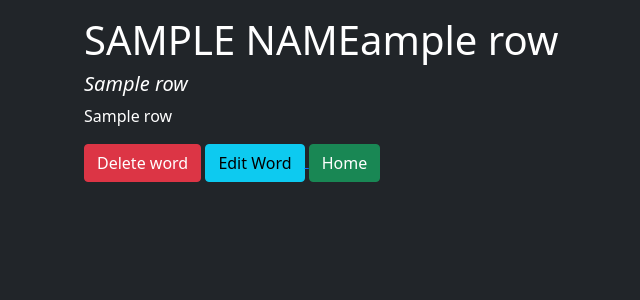
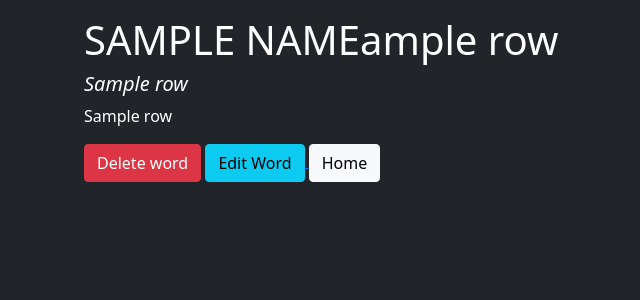
Before and after one commit to timthedev07/Flask-Dictionary, a Flask app: template templates/word.html in a window 1280 px wide. Shown: the top 300 px of the page, without its empty margins (2-642 px from the left). Run offline with Flask 2, Linux system fonts and the light colour scheme; the template is opened without the code that fills it: most values are stand-ins (such as "Sample title", 1, 10 or a date in 2020).

Commit message:
change button color

```diff
--- a/templates/word.html
+++ b/templates/word.html
@@ -13,7 +13,7 @@
     <button class="btn btn-info">Edit Word</button>
   </a>
   <a href="/">
-    <button class="btn btn-success">Home</button>
+    <button class="btn btn-light">Home</button>
   </a>
 
   <script>
```
